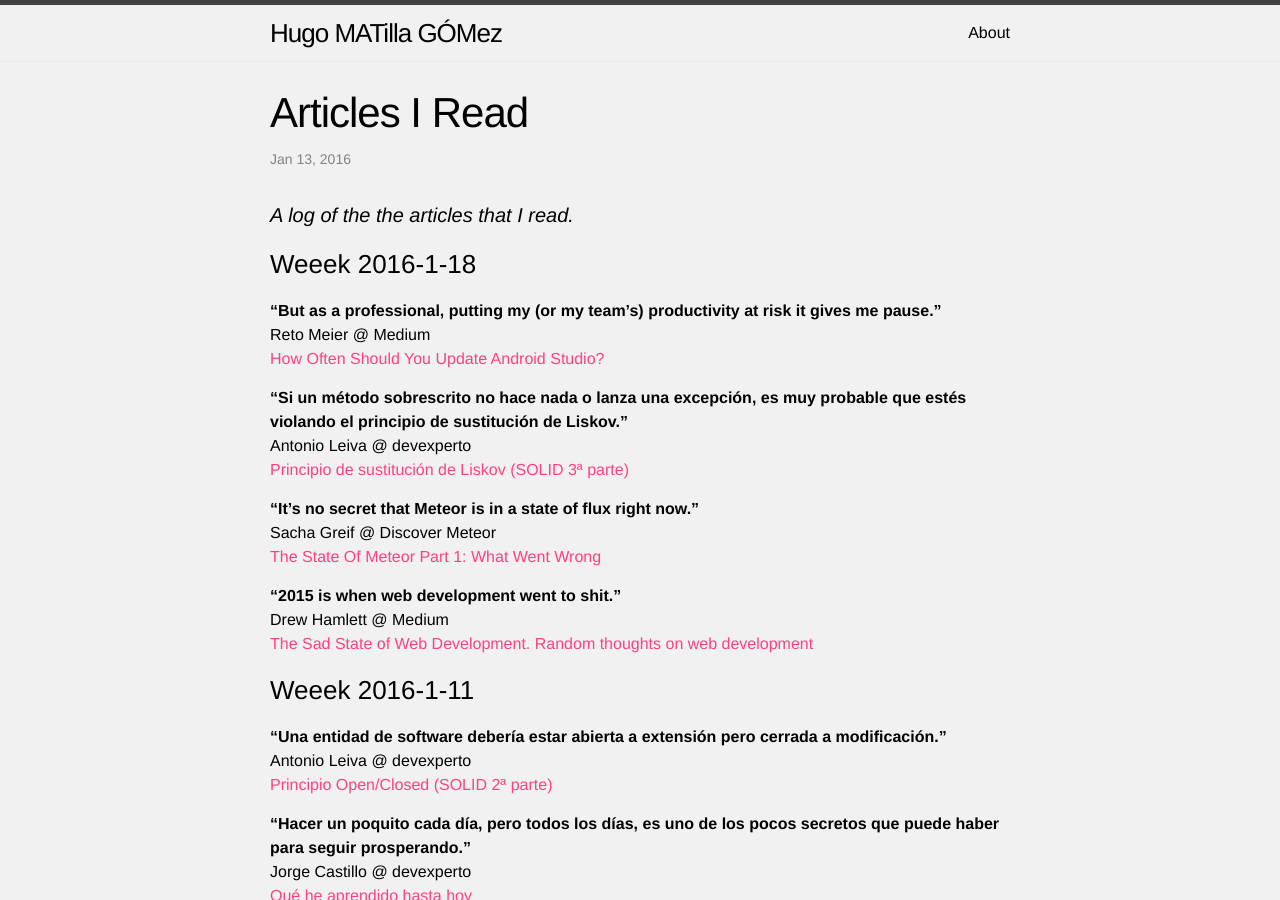
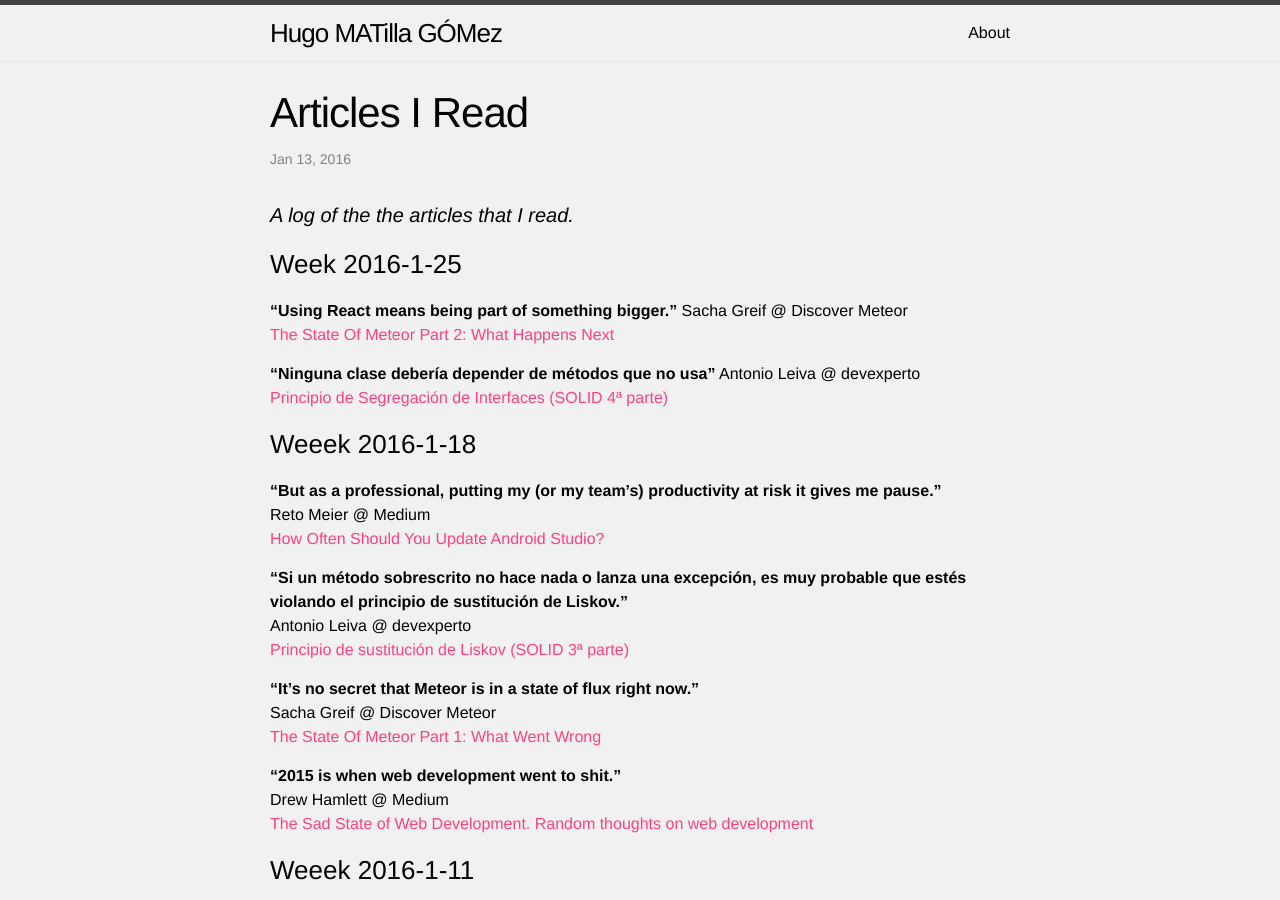
Before and after one commit to HugoMatilla/hugomatilla.github.io, a Jekyll site: the page built from _posts/2016-01-13-Articles-Red.md, in a window 1280 px wide and 900 px high. Built offline with Jekyll 4.4.1, drawn with Linux system fonts in a browser that asks for light colours.

Commit message:
Update Articles Add Analytics

```diff
--- a/_includes/head.html
+++ b/_includes/head.html
@@ -15,4 +15,14 @@
   <link rel="stylesheet" href="{{ "/css/main.css" | prepend: site.baseurl }}">
   <link rel="canonical" href="{{ page.url | replace:'index.html','' | prepend: site.baseurl | prepend: site.url }}">
   <link rel="alternate" type="application/rss+xml" title="{{ site.title }}" href="{{ "/feed.xml" | prepend: site.baseurl | prepend: site.url }}" />
+
+  <!-- ANALYTICS -->
+  <script>
+    (function(i,s,o,g,r,a,m){i['GoogleAnalyticsObject']=r;i[r]=i[r]||function(){
+    (i[r].q=i[r].q||[]).push(arguments)},i[r].l=1*new Date();a=s.createElement(o),
+    m=s.getElementsByTagName(o)[0];a.async=1;a.src=g;m.parentNode.insertBefore(a,m)
+    })(window,document,'script','//www.google-analytics.com/analytics.js','ga');
+    ga('create', 'UA-72836155-1', 'auto');
+    ga('send', 'pageview');
+  </script>
 </head>
--- a/_posts/2016-01-13-Articles-Red.md
+++ b/_posts/2016-01-13-Articles-Red.md
@@ -6,6 +6,17 @@ categories: reading
 ---
 
 #### _A log of the the articles that I read._
+
+
+###Week 2016-1-25
+**"Using React means being part of something bigger."**
+Sacha Greif @ Discover Meteor
+[The State Of Meteor Part 2: What Happens Next](https://www.discovermeteor.com/blog/the-state-of-meteor-part-2-what-happens-next/)
+
+**"Ninguna clase debería depender de métodos que no usa"**
+Antonio Leiva @ devexperto
+[Principio de Segregación de Interfaces (SOLID 4ª parte)](http://devexperto.com/principio-de-segregacion-de-interfaces/)
+
 
 ###Weeek 2016-1-18
 **"But as a professional, putting my (or my team’s) productivity at risk it gives me pause."**
```
Also changed, not shown: _posts/2016-01-04-New-Years-Resolutions.md (+1 -1 lines).
